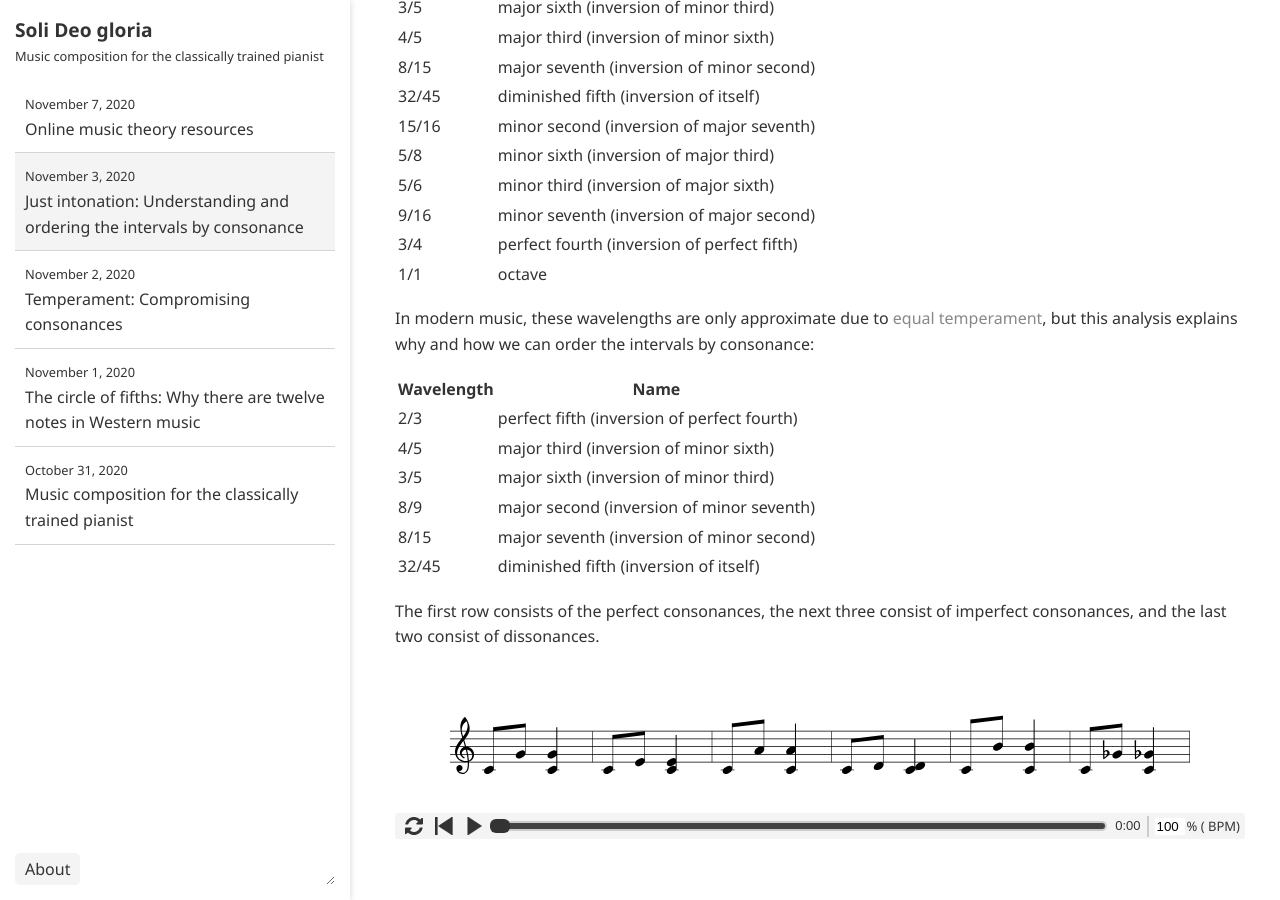
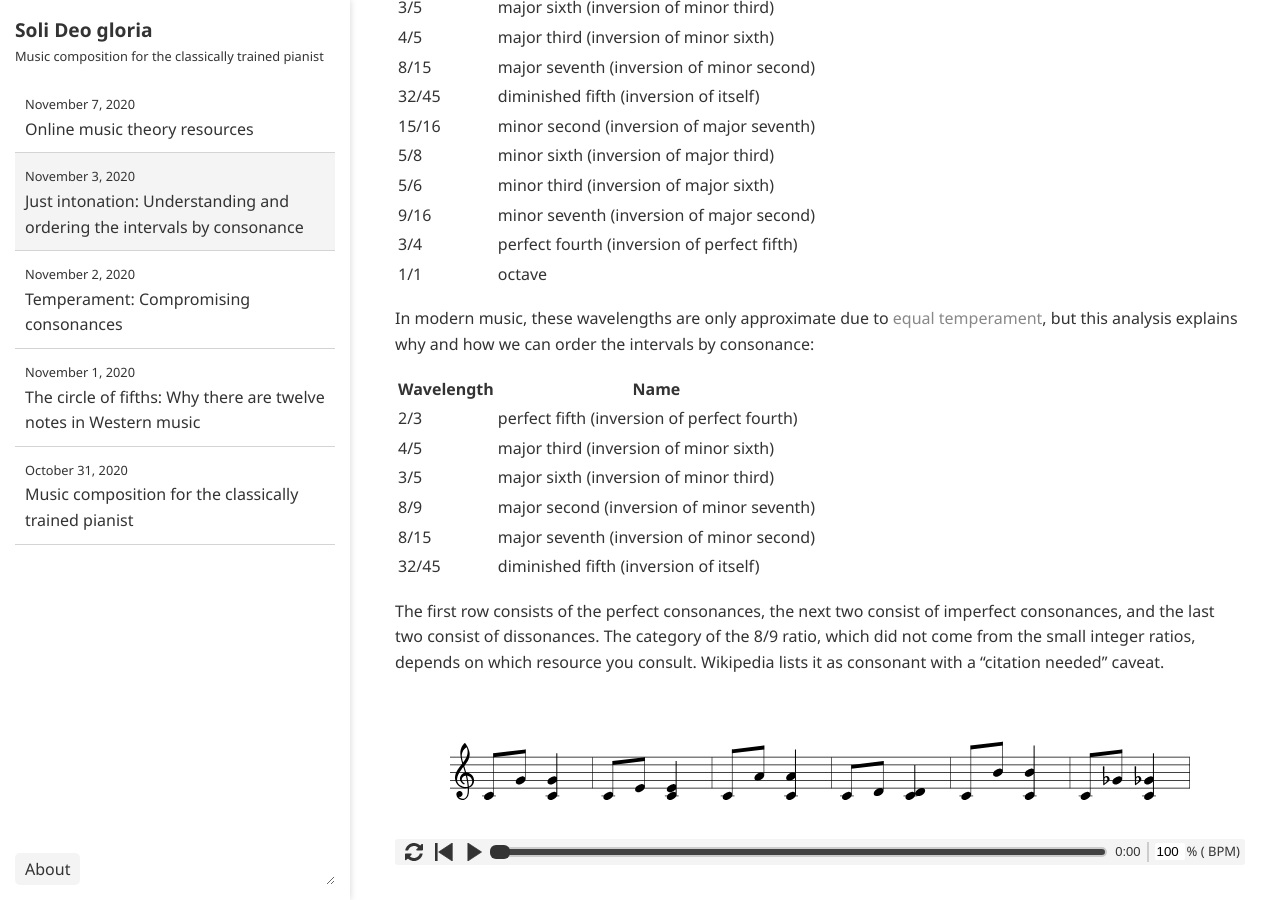
Before and after one commit to ansyblenetwork/sdg, a Jekyll site: the page built from _posts/2020-11-03-just-intonation-understanding-and-ordering-the.md, in a window 1280 px wide and 900 px high, scrolled down 1522 px. Built offline with Jekyll 4.4.1, drawn with Linux system fonts in a browser that asks for light colours; formulas are drawn with MathJax 3; some of the changed text lies outside the part shown.

Commit message:
Update 2020-11-03-just-intonation-understanding-and-ordering-the.md

```diff
--- a/_posts/2020-11-03-just-intonation-understanding-and-ordering-the.md
+++ b/_posts/2020-11-03-just-intonation-understanding-and-ordering-the.md
@@ -30,7 +30,7 @@
 
 $$\frac{2}{3}, \frac{8}{9}, \frac{3}{5}, \frac{4}{5}, \frac{2^7}{3^5}, \frac{2^9}{3^6}, \frac{2^{11}}{3^7}, \frac{5}{8}, \frac{5}{6}, \frac{9}{16}, \frac{3}{4}, 1.$$
 
-3) The remaining intervals may be viewed as dissonant, since they do not come naturally from our list of small integer ratios. Still, we may mildly temper them with the approximations
+3) The remaining intervals may be viewed as dissonant, since they do not come naturally from our list of small integer ratios. Still, we may mildly temper three of them with the approximations
 
 $$\frac{8}{15} \approx \frac{2^7}{3^5},$$
 
@@ -68,9 +68,8 @@
 | 8/15 | major seventh (inversion of minor second) |
 | 32/45 | diminished fifth (inversion of itself) |
 
-The first row consists of the perfect consonances, the next three consist of imperfect consonances, and the last two consist of dissonances.
+The first row consists of the perfect consonances, the next two consist of imperfect consonances, and the last two consist of dissonances. The category of the 8/9 ratio, which did not come from the small integer ratios, depends on which resource you consult. Wikipedia lists it as consonant with a "citation needed" caveat.
 <div id="controller1"></div>
-
 <script>
 makeInteractive("controller1",`
 X:1
```
